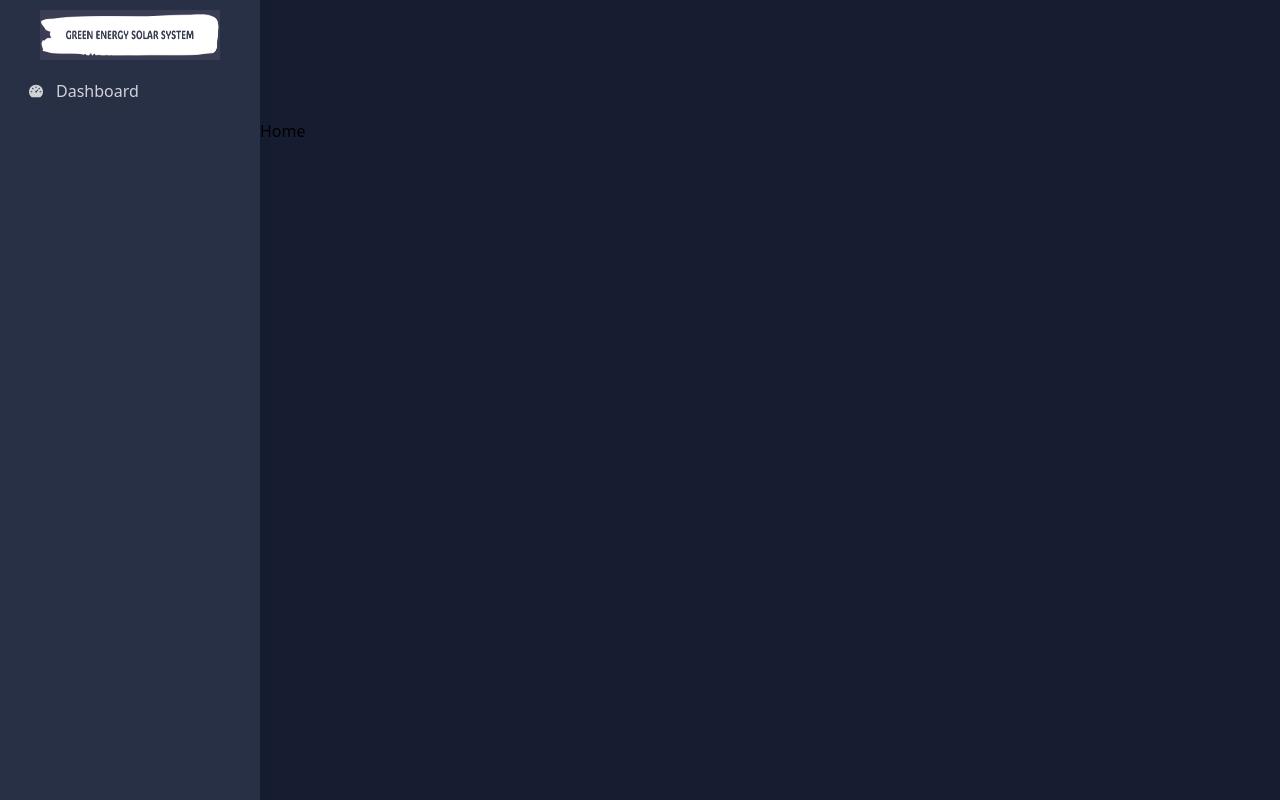
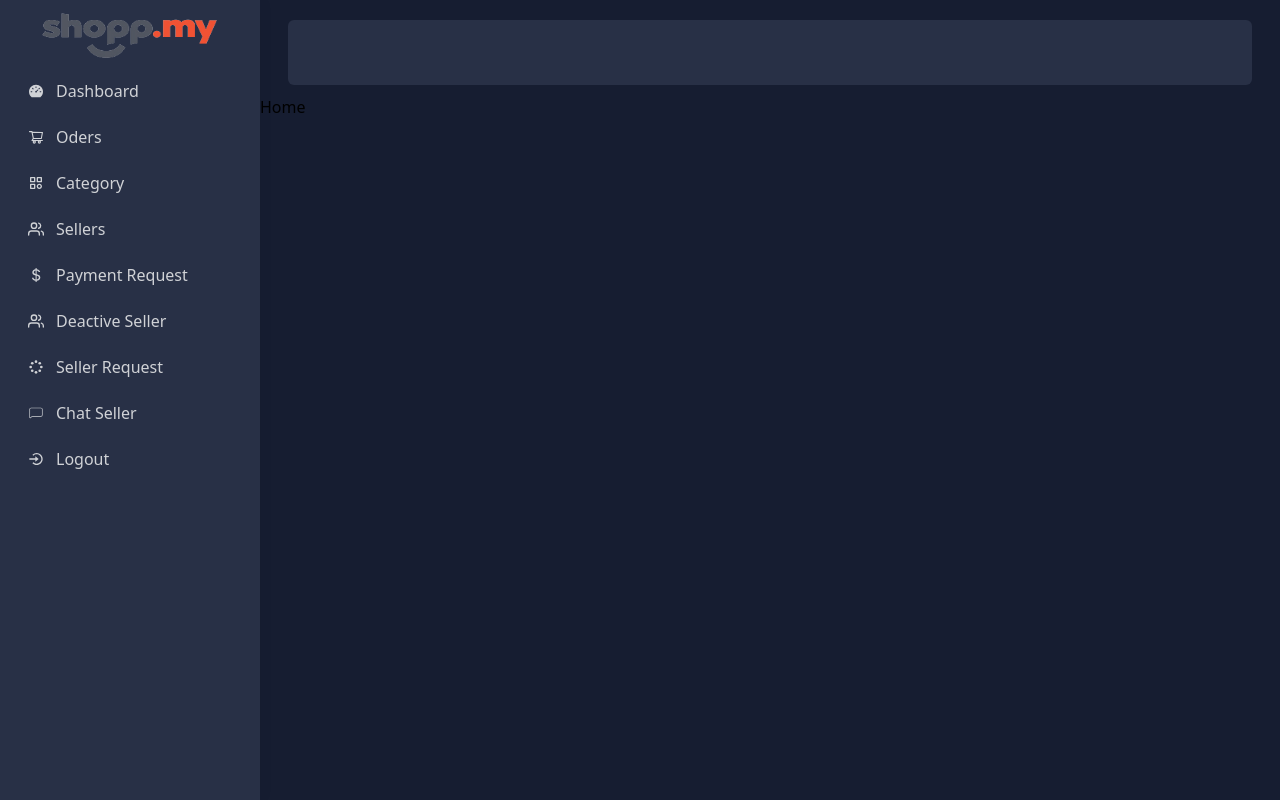
Before and after one commit to thiwaas/green-energy, a React (Create React App) app in the folder frontend/: page / in a window 1280 px wide. Built offline with nearby package versions, Linux system fonts and the light colour scheme.

Commit message:
feat: initial commit

```diff
--- a/frontend/src/layout/Header.jsx
+++ b/frontend/src/layout/Header.jsx
@@ -1,8 +1,13 @@
 import React from 'react'
 
-const Header = () => {
+const Header = ({ showSidebar, setShowSidebar }) => {
   return (
-    <div>Header</div>
+    <div className='fixed top-0 left-0 w-full py-5 px-2 lg:px-7 z-40'>
+      <div className='ml-0 lg:ml-[260px] rounded-md h-[65px] flex justify-between items-start bg-[#283046] text-[#d0d2d6] px-5 transition-all'>
+        <div onClick={() =>setShowSidebar(!showSidebar ) }>
+        </div>
+      </div>
+    </div>
   )
 }
 
--- a/frontend/src/layout/MainLayout.jsx
+++ b/frontend/src/layout/MainLayout.jsx
@@ -1,14 +1,15 @@
 /* eslint-disable no-unused-vars */
-import React from 'react'
+import React, { useState } from 'react'
 import { Outlet } from 'react-router-dom'
 import Header from './Header'
 import Sidebar from './Sidebar'
 
 const MainLayout = () => {
+  const [showSidebar, setShowSidebar] = useState(false)
   return (
     <div className='bg-[#161d31] w-full min-h-screen'>
-      <Header />
-      <Sidebar />
+      <Header showSider={showSidebar} setShowSidebar = { setShowSidebar } />
+      <Sidebar showSider={showSidebar} setShowSidebar = { setShowSidebar } />
       <div className='ml-0 lg:ml-[260px] pt-[95px] transition-all'>
         <Outlet />
       </div>
--- a/frontend/src/layout/Sidebar.jsx
+++ b/frontend/src/layout/Sidebar.jsx
@@ -1,6 +1,7 @@
 import React, { useEffect, useState} from 'react';
 import { Link, useLocation } from 'react-router-dom'
 import { getNavs } from '../navigation/index'
+import { BiLogInCircle } from 'react-icons/bi'
 
 const Sidebar = ({ showSidebar, setShowSidebar }) => {
   const { pathname } = useLocation()
@@ -16,7 +17,7 @@ const Sidebar = ({ showSidebar, setShowSidebar }) => {
       <div className={`w-[260px] fixed bg-[#283046] z-50 top-0 h-screen shadow-[0_0_15px_0_rgb(34_41_47_/_5%)] transition-all ${showSidebar ? 'left-0' : '-left-[260px] lg:left-0'}`}>
       <div className='h-[70px] flex justify-center items-center'>
           <Link to='/' className='w-[180px] h-[50px]'>
-            <img className='w-full h-full' src="http://localhost:3000/images/logo.png" alt="" />
+            <img className='w-full h-full' src="http://localhost:3000/images/logo1.png" alt="" />
           </Link>
         </div>
         <div className='px-[16px]'>
@@ -29,6 +30,12 @@ const Sidebar = ({ showSidebar, setShowSidebar }) => {
                 </Link>
               </li>)
             }
+            <li>
+              <button className='text-[#d0d2d6] font-normal duration-200 px-[12px] py-[9px] rounded-sm flex justify-start items-center gap-[12px] hover:p1-4 transition-all w-full mb-1 '>
+                <span><BiLogInCircle /></span>
+                <span>Logout</span>
+              </button>
+            </li>
           </ul>
         </div>
       </div>
--- a/frontend/src/navigation/allNav.js
+++ b/frontend/src/navigation/allNav.js
@@ -1,4 +1,9 @@
-import { AiFillDashboard } from 'react-icons/ai';
+import { AiFillDashboard, AiOutlineShoppingCart } from 'react-icons/ai';
+import { BiCategory, BiLoaderCircle  } from 'react-icons/bi';
+import { FiUsers } from 'react-icons/fi';
+import { CiChat1 } from 'react-icons/ci';
+import { BsCurrencyDollar } from 'react-icons/bs';
+
 export const allNav = [
     {
         id: 1,
@@ -9,9 +14,51 @@ export const allNav = [
     },
     {
         id: 2,
-        title: 'Dashboard',
-        icon: <AiFillDashboard />,
-        role: 'seller',
-        path: '/seller/dashboard'
+        title: 'Oders',
+        icon: <AiOutlineShoppingCart />,
+        role: 'admin',
+        path: '/admin/dashboard/orders'
+    },
+    {
+        id: 3,
+        title: 'Category',
+        icon: <BiCategory />,
+        role: 'admin',
+        path: '/admin/dashboard/category'
+    },
+    {
+        id: 4,
+        title: 'Sellers',
+        icon: <FiUsers />,
+        role: 'admin',
+        path: '/admin/dashboard/sellers'
+    },
+    {
+        id: 5,
+        title: 'Payment Request',
+        icon: <BsCurrencyDollar />,
+        role: 'admin',
+        path: '/admin/dashboard/payment-request'
+    },
+    {
+        id: 6,
+        title: 'Deactive Seller',
+        icon: <FiUsers />,
+        role: 'admin',
+        path: '/admin/dashboard/deactive-seller'
+    },
+    {
+        id: 7,
+        title: 'Seller Request',
+        icon: <BiLoaderCircle />,
+        role: 'admin',
+        path: '/admin/dashboard/seller-request'
+    },
+    {
+        id: 8,
+        title: 'Chat Seller',
+        icon: <CiChat1 />,
+        role: 'admin',
+        path: '/admin/dashboard/chat-seller'
     }
 ]
--- a/frontend/src/views/admin/AdminDashboard.jsx
+++ b/frontend/src/views/admin/AdminDashboard.jsx
@@ -2,7 +2,7 @@ import React from 'react'
 
 const AdminDashboard = () => {
   return (
-    <div></div>
+    <div>AdminDashboard</div>
   )
 }
 
```
